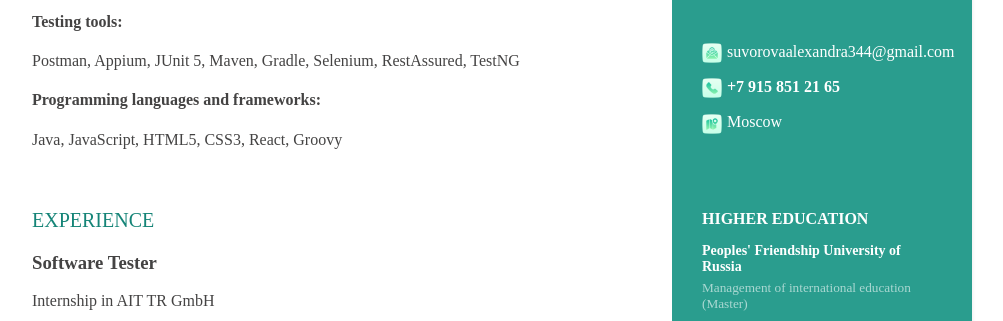
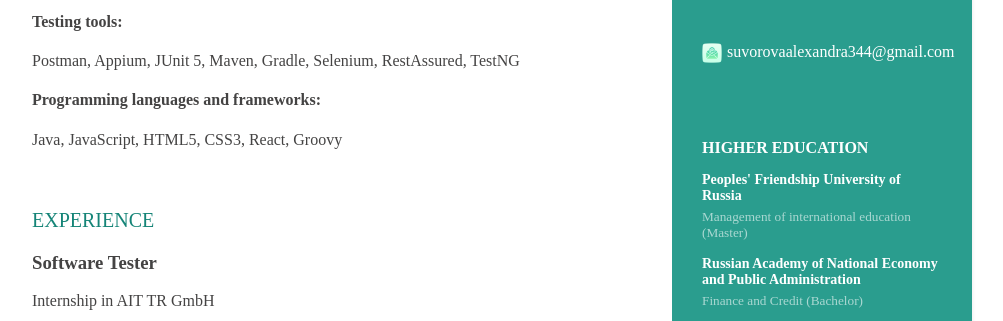
Before and after one commit to Alexandra376/CV_EN, a plain HTML site: page index.html in a window 1280 px wide. Shown: the part 407-728 px from the top of the page, without its empty margins (168-1171 px from the left). Drawn offline with Linux system fonts and the light colour scheme.

Commit message:
refactor: committed part of the code

```diff
--- a/index.html
+++ b/index.html
@@ -25,7 +25,7 @@
             </div>
             <a href="mailto:suvorovaalexandra344@gmail.com">suvorovaalexandra344@gmail.com</a>
           </li>
-          <li class="phone size hover">
+          <!-- <li class="phone size hover">
             <div class="picture">
               <img src="./img/phone.png" alt="phone_icon" width="20px">
             </div>
@@ -36,7 +36,7 @@
               <img src="./img/city.png" alt="city_icon" width="20px">
             </div>
             <a>Moscow</a>
-          </li>
+          </li> -->
         </ul>
       </div>
       <div class="education-container container-block">
```
Also changed, not shown: 1 other file.
